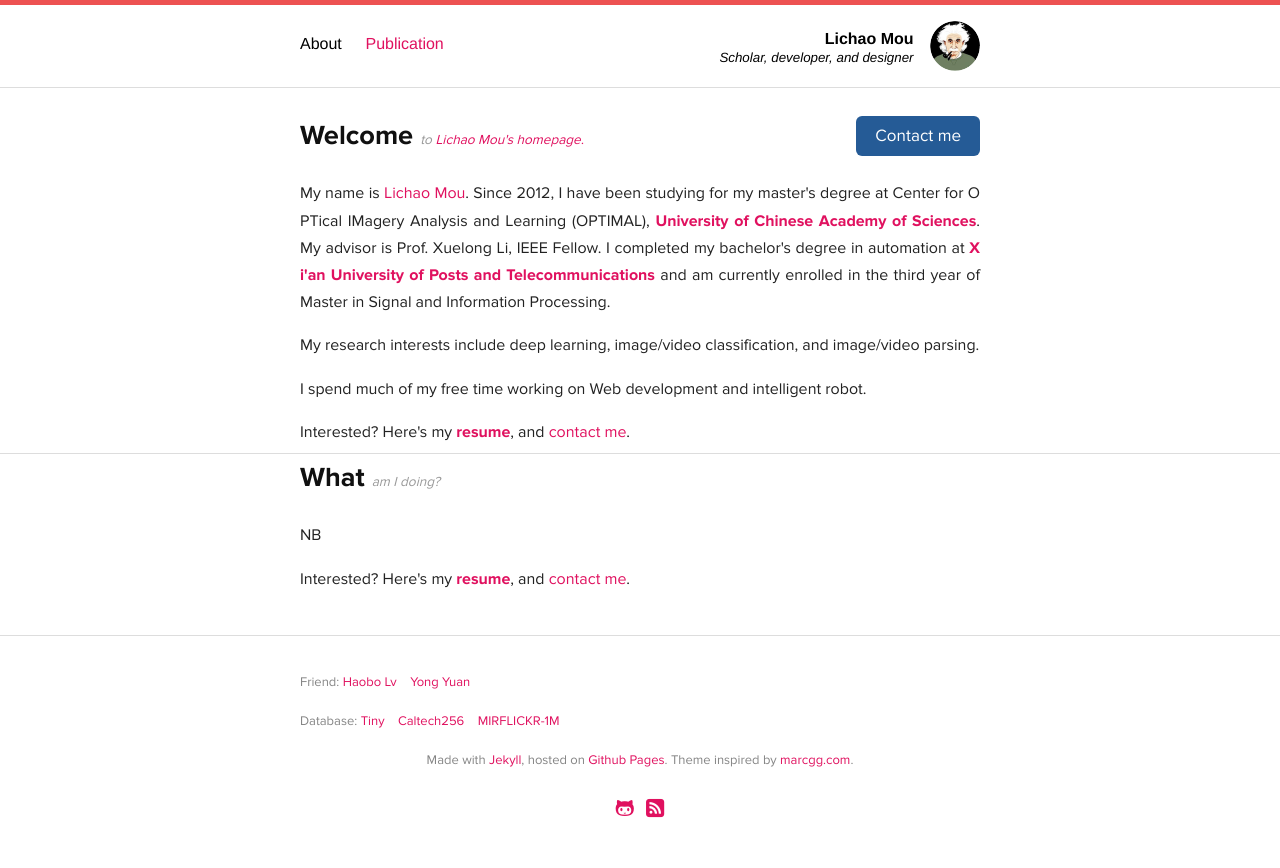
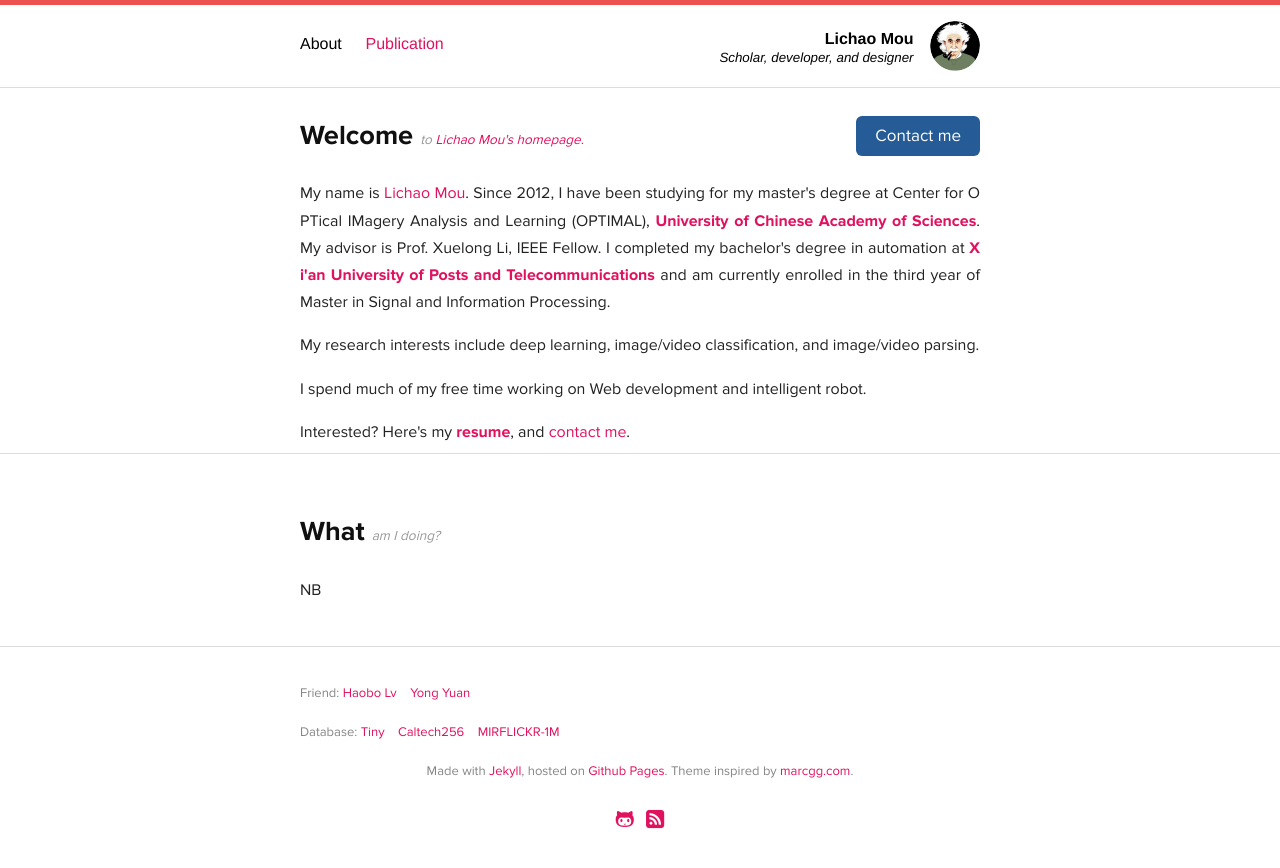
Before and after one commit to Raphael-Mou/raphael-mou.github.com, a Jekyll site: the page built from index.html, in a window 1280 px wide. Shown: the top 868 px of the page. Built offline with Jekyll 4.4.1, drawn with Linux system fonts in a browser that asks for light colours; Markdown is read by kramdown in place of the engine named in the settings.

Commit message:
Update index.html

```diff
--- a/index.html
+++ b/index.html
@@ -49,6 +49,7 @@
 
 <section class="about-me inner" itemscope itemtype="http://data-vocabulary.org/Person">
   <div class="pull-right speak-french"></div>
+  <br></br>
   <h1>
     <span class="hello">
       What
@@ -66,12 +67,4 @@
   </p>-->
 
 
-
-
-
-  <p>
-   Interested? Here's my <a href="Lichao_temp.pdf"><strong>resume</strong></a>,
-    and <a href="/contact">contact me</a>.
-  </p>
-
 </section>
```
